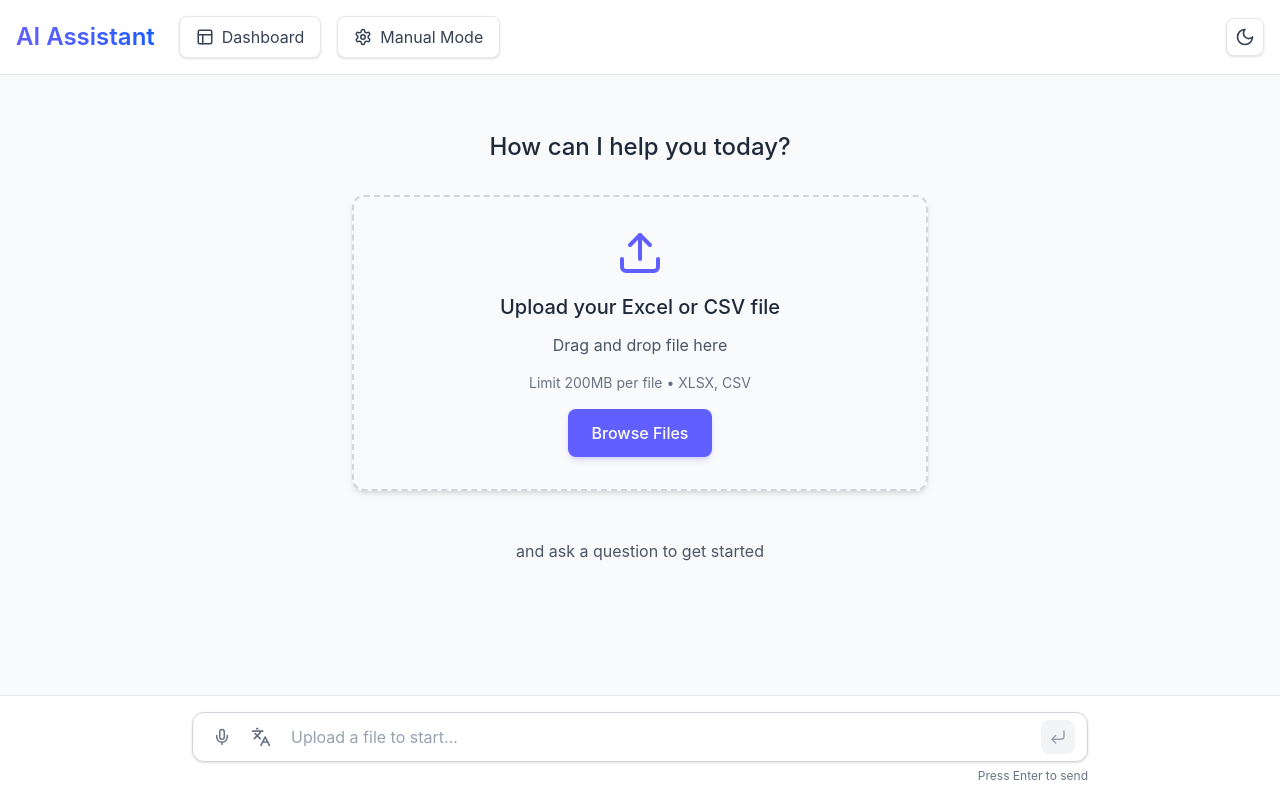
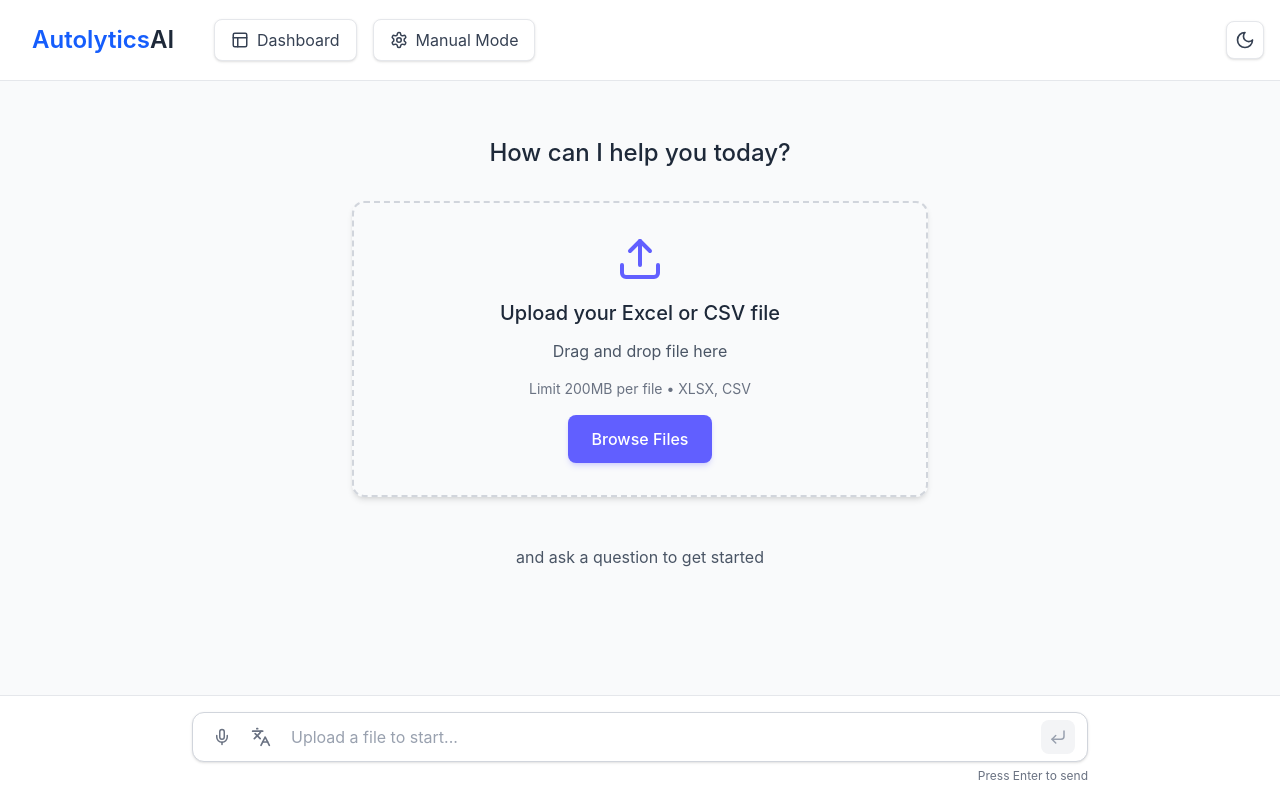
Before and after one commit to Arjun0023/data-mirai, a React (Vite) app: page /home in a window 1280 px wide. Built offline with nearby package versions, Linux system fonts and the light colour scheme; what ag-grid-community, ag-grid-enterprise would draw is missing.

Commit message:
Update HeroSection image, enhance Navbar title styling, and clean up commented code in Ask component

```diff
--- a/src/components/navbar/Navbar.jsx
+++ b/src/components/navbar/Navbar.jsx
@@ -28,7 +28,10 @@ function Navbar({
     <header className={`flex justify-between items-center p-4 border-b shadow-sm ${darkMode ? 'border-gray-700 bg-gray-800' : 'border-gray-200 bg-white'}`}>
       {/* Left Side */}
       <div className="flex items-center">
-        <h1 className="text-2xl font-semibold bg-gradient-to-r from-indigo-500 to-blue-600 bg-clip-text text-transparent">AI Assistant</h1>
+      <h1 className="text-2xl font-semibold rounded-lg inline-block px-4 py-2">
+      <span className={`${darkMode ? 'text-blue-400' : 'text-blue-600'}`}>Autolytics</span>
+      <span>AI</span>
+    </h1>
         {/* Dashboard Button */}
         <button
           onClick={goToDashboard}
--- a/src/pages/Ask.jsx
+++ b/src/pages/Ask.jsx
@@ -189,14 +189,14 @@ const ResultItem = React.memo(({ result, displayMode, darkMode, saveChartToDashb
                 </div>
             )}
 
-            <div className={`mt-3 p-3 rounded-lg ${darkMode ? 'bg-blue-900/20 text-blue-300 border border-blue-900/30' : 'bg-blue-50 text-blue-700 border border-blue-100'} flex items-center`}>
+            {/* <div className={`mt-3 p-3 rounded-lg ${darkMode ? 'bg-blue-900/20 text-blue-300 border border-blue-900/30' : 'bg-blue-50 text-blue-700 border border-blue-100'} flex items-center`}>
                 <div className={`p-1 rounded-full mr-2 ${darkMode ? 'bg-blue-800/50' : 'bg-blue-100'}`}>
                     <Download className="h-4 w-4" />
                 </div>
                 <p className="text-sm">
                     This chart visualization can be added to your dashboard for future reference
                 </p>
-            </div>
+            </div> */}
         </div>
     );
 });
--- a/src/pages/LandingPage/components/HeroSection.jsx
+++ b/src/pages/LandingPage/components/HeroSection.jsx
@@ -1,5 +1,6 @@
 import { BRAND_LOGOS, HERO_CONTENT } from "../constants";
 import heroImage from "../assets/hero.jpg";
+import image from "../assets/image.png"
 import { motion } from "framer-motion";
 import { useNavigate } from "react-router-dom";
 
@@ -101,7 +102,7 @@ const HeroSection = () => {
 
         <motion.div variants={fadeIn} className="mt-12">
           <img
-            src={heroImage}
+            src={image}
             alt="Dashboard"
             loading="lazy"
             className="w-full h-auto rounded-3xl border border-neutral-800 mb-28"
```
Also changed, not shown: src/pages/LandingPage/assets/image.png (added).
